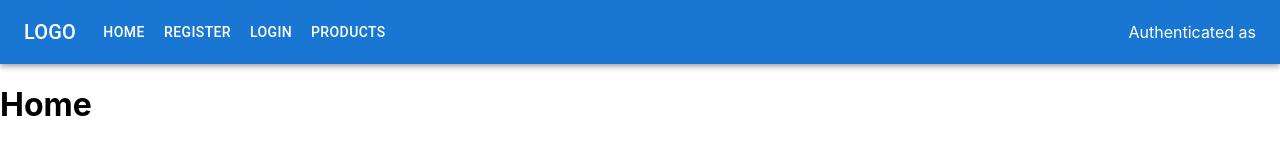
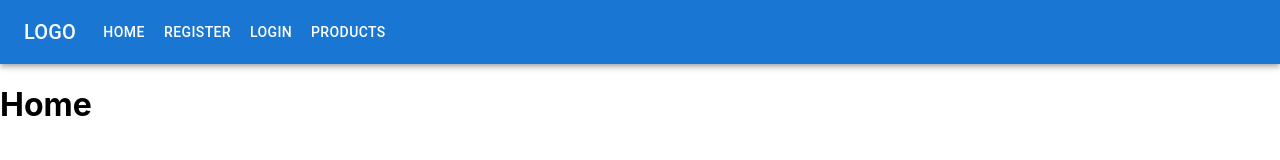
Before and after one commit to had0pelagic/3DeshopFrontend, a React (Create React App) app in the folder 3deshop-frontend/: page / in a window 1280 px wide. Shown: the top 160 px of the page. Built offline with nearby package versions, Linux system fonts and the light colour scheme.

Commit message:
Authentication tweak, able to store token into local storage

```diff
--- a/3deshop-frontend/src/auth/AuthContext.js
+++ b/3deshop-frontend/src/auth/AuthContext.js
@@ -1,4 +1,4 @@
-import React, { createContext } from "react";
+import { createContext } from "react";
 
 const AuthContext = createContext(null);
 
--- a/3deshop-frontend/src/auth/AuthProvider.js
+++ b/3deshop-frontend/src/auth/AuthProvider.js
@@ -2,34 +2,55 @@ import { useState } from "react";
 import { useLocation, useNavigate } from "react-router-dom";
 import AuthContext from "./AuthContext";
 
-const fakeAuth = () =>
-  new Promise((resolve) => {
-    setTimeout(() => resolve("1658d4abisoeiiujqwoiyurqonbllnlasd"), 250);
-  });
+const fakeAuth = () => {
+  return { data: "nojauthkeytokenjwt123", expiresIn: 10 };
+};
 
 const AuthProvider = ({ children }) => {
   const navigate = useNavigate();
   const location = useLocation();
-
   const [token, setToken] = useState(null);
 
+  const getToken = () => {
+    const tokenData = localStorage.getItem("jwtToken");
+    // const userToken = JSON.parse(tokenData);
+    return tokenData;
+  };
+
+  const saveTokenToStorage = (response) => {
+    console.log("saving token to storage");
+    localStorage.setItem("jwtToken", response.data);
+    localStorage.setItem(
+      "tokenExpiresInMilliseconds",
+      Date.now() + response.expiresIn * 1000
+    );
+  };
+
+  const removeTokenFromStorage = () => {
+    localStorage.removeItem("jwtToken");
+    localStorage.removeItem("tokenExpiresInMilliseconds");
+  };
+
   const handleLogin = async () => {
-    const token = await fakeAuth();
-
+    const token = /*await*/ fakeAuth();
+    const origin = location.state?.from?.pathname || "/";
     setToken(token);
-
-    const origin = location.state?.from?.pathname || "/login";
     navigate(origin);
+    saveTokenToStorage(token);
   };
 
   const handleLogout = () => {
+    const origin = location.state?.from?.pathname || "/";
+    removeTokenFromStorage();
     setToken(null);
+    navigate(origin);
   };
 
   const value = {
     token,
     onLogin: handleLogin,
     onLogout: handleLogout,
+    getToken: getToken,
   };
 
   return <AuthContext.Provider value={value}>{children}</AuthContext.Provider>;
--- a/3deshop-frontend/src/components/Layout/AppBar.js
+++ b/3deshop-frontend/src/components/Layout/AppBar.js
@@ -14,7 +14,7 @@ import MenuItem from "@mui/material/MenuItem";
 import { Link } from "react-router-dom";
 import { useAuth } from "../../hooks/useAuth";
 
-const settings = ["Profile", "Account", "Dashboard", "Logout"];
+const settings = ["Profile", "Account", "Dashboard"];
 const menuItems = [
   {
     title: "Home",
@@ -37,9 +37,7 @@ const menuItems = [
 const ResponsiveAppBar = () => {
   const [anchorElNav, setAnchorElNav] = useState(null);
   const [anchorElUser, setAnchorElUser] = useState(null);
-  const { token, onLogout } = useAuth();
-
-  console.log("logged in as (appbar):" + token);
+  const { onLogout, getToken, token } = useAuth();
 
   const handleOpenNavMenu = (event) => {
     setAnchorElNav(event.currentTarget);
@@ -154,7 +152,6 @@ const ResponsiveAppBar = () => {
             LOGO
           </Typography>
           <NavItems />
-          <div>Authenticated as {token}</div>
           {token && (
             <Box sx={{ flexGrow: 0 }}>
               <Tooltip title="Open settings">
@@ -165,6 +162,7 @@ const ResponsiveAppBar = () => {
                   />
                 </IconButton>
               </Tooltip>
+              <Typography>{token["data"]}</Typography>
               <Menu
                 sx={{ mt: "45px" }}
                 id="menu-appbar"
--- a/3deshop-frontend/src/pages/HomePage/index.js
+++ b/3deshop-frontend/src/pages/HomePage/index.js
@@ -1,12 +1,11 @@
-import React from "react";
+import React, { useEffect } from "react";
 import { useAuth } from "../../hooks/useAuth";
 
 export default function Home() {
-  const { token } = useAuth();
+  const { onLogin } = useAuth();
 
   return (
     <div>
-      {token && <h1>Hello {token}</h1>}
       <h1>Home</h1>
     </div>
   );
--- a/3deshop-frontend/src/pages/RegisterPage/index.js
+++ b/3deshop-frontend/src/pages/RegisterPage/index.js
@@ -4,6 +4,7 @@ import Button from "@mui/material/Button";
 import TextField from "@mui/material/TextField";
 
 export default function Register() {
+  const [registeredUsers, setRegisteredUsers] = useState();
   const [state, setState] = useState({
     username: "",
     firstName: "",
@@ -21,8 +22,19 @@ export default function Register() {
     }));
   };
 
+  // const tryRegister = async () => {
+  //   if (!state.username) {
+  //     console.log("Error: No username");
+  //   }
+  //   if (state.password != state.confirmPassword) {
+  //     console.log("Error: passwords are not matching");
+  //   }
+  //   return;
+  // };
+
   const handleSubmitClick = (e) => {
     e.preventDefault();
+    // tryRegister();
     if (state.password === state.confirmPassword) {
       console.log("registering");
     } else {
```
